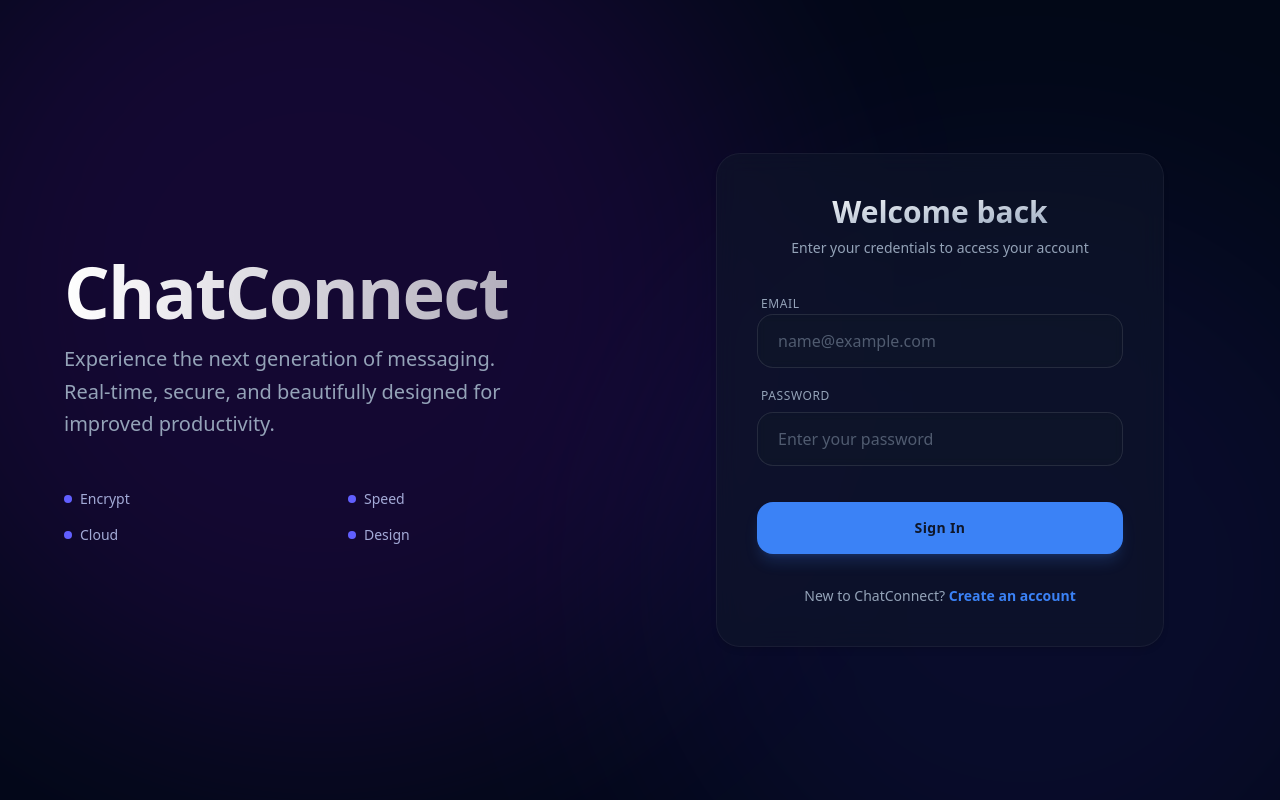
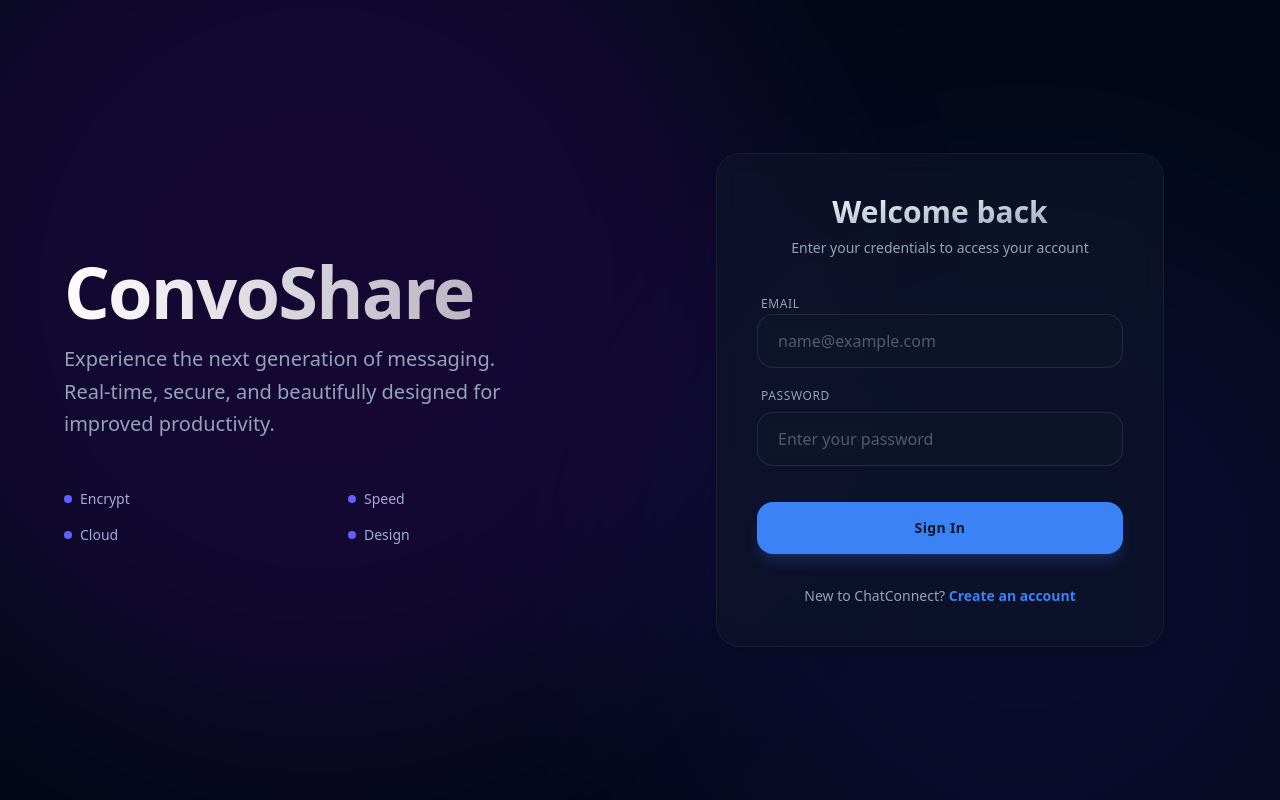
Before and after one commit to Karunanidhisharma16/ChatConnect, a React (Vite) app in the folder frontend/: page /login in a window 1280 px wide. Built offline with nearby package versions, Linux system fonts and the light colour scheme.

Commit message:
feat: update branding from ChatConnect to ConvoShare on Login page

```diff
--- a/frontend/src/pages/Loginpage.jsx
+++ b/frontend/src/pages/Loginpage.jsx
@@ -62,7 +62,7 @@
           >
             <div className="space-y-4">
               <h1 className="text-7xl font-bold tracking-tight bg-gradient-to-r from-white to-white/60 bg-clip-text text-transparent">
-                ChatConnect
+                ConvoShare
               </h1>
               <p className="text-xl text-muted-foreground leading-relaxed max-w-md">
                 Experience the next generation of messaging. Real-time, secure, and beautifully designed for improved productivity.
```
